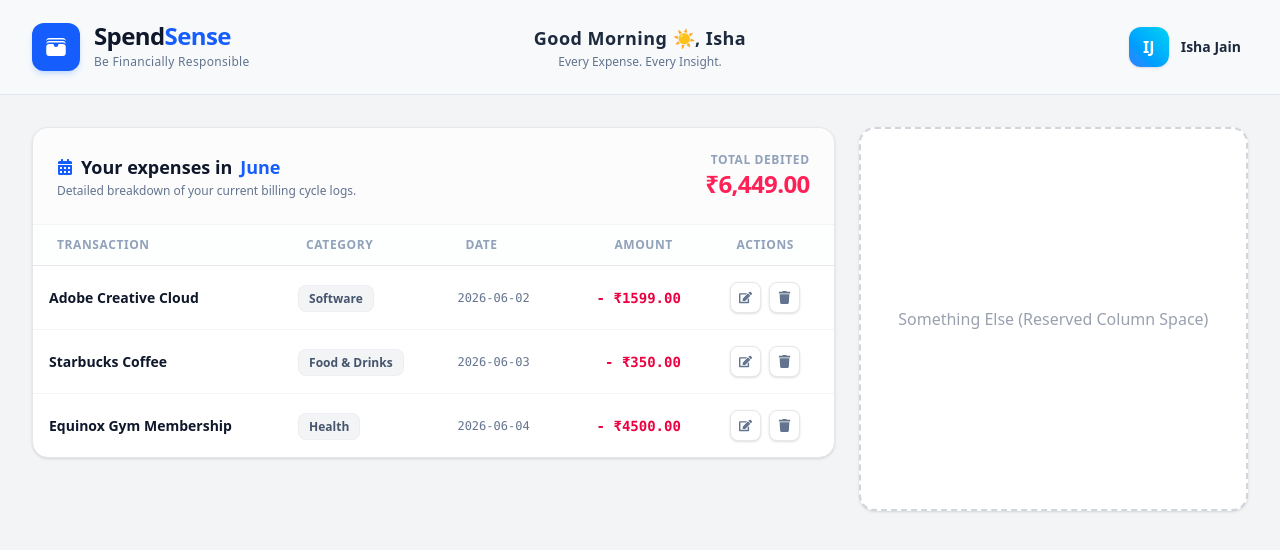
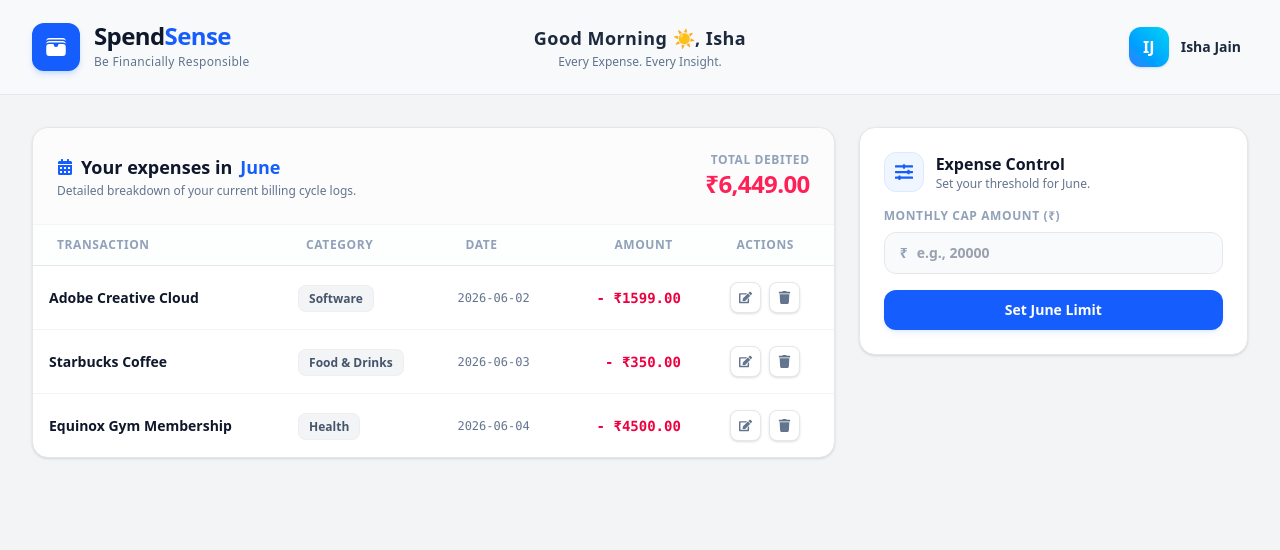
Before and after one commit to Isha740/Expense-Tracker-Web, a React (Vite) app in the folder client/: page / in a window 1280 px wide. Shown: the top 550 px of the page. Built offline with nearby package versions, Linux system fonts and the light colour scheme.

Commit message:
Modified files

```diff
--- a/client/src/App.jsx
+++ b/client/src/App.jsx
@@ -1,6 +1,7 @@
 import React from "react";
 import Header from "./components/Header";
 import ExpenseTable from "./components/ExpenseTable";
+import BudgetLimitCard from "./components/BudgetLimitCard"; // Import statement
 
 function App() {
   return (
@@ -9,7 +10,7 @@ function App() {
 
       <main className="max-w-7xl mx-auto px-4 py-8 sm:px-6 lg:px-8">
 
-        {/* Top metrics dashboard bar preview */}
+        {/* Top metrics summary row placeholder */}
         {/* <div className="border border-gray-200 rounded-2xl h-32 flex items-center justify-center text-gray-400 font-medium bg-white shadow-sm mb-6">
           Metrics Summary Row (Cards Placeholder)
         </div> */}
@@ -17,14 +18,14 @@ function App() {
         {/* 2-Column Main Structural Split */}
         <div className="grid grid-cols-1 lg:grid-cols-3 gap-6 items-start">
 
-          {/* LEFT SIDE: Consumes 2/3 of the screen spacing on large viewports */}
+          {/* LEFT SIDE: Core Table Log */}
           <div className="lg:col-span-2">
             <ExpenseTable />
           </div>
 
-          {/* RIGHT SIDE: Reserved space for your next custom modules */}
-          <div className="border-2 border-dashed border-gray-300 rounded-2xl h-96 flex items-center justify-center text-gray-400 font-medium bg-white shadow-sm p-6">
-            Something Else (Reserved Column Space)
+          {/* RIGHT SIDE: Interactive Expense Threshold Control */}
+          <div>
+            <BudgetLimitCard />
           </div>
 
         </div>
--- /dev/null
+++ b/client/src/components/BudgetLimitCard.jsx
@@ -0,0 +1,133 @@
+import React, { useState } from "react";
+import { FaSlidersH, FaCheckCircle, FaEdit, FaExclamationTriangle } from "react-icons/fa";
+
+export default function BudgetLimitCard() {
+  const [limit, setLimit] = useState("");
+  const [isLimitSet, setIsLimitSet] = useState(false);
+  const [inputValue, setInputValue] = useState("");
+
+  const currentTotalExpense = 6449;
+  const currentMonth = new Date().toLocaleString("default", { month: "long" });
+
+  const handleSetLimit = (e) => {
+    e.preventDefault();
+    if (!inputValue || isNaN(inputValue) || inputValue <= 0) return;
+    setLimit(parseFloat(inputValue));
+    setIsLimitSet(true);
+  };
+
+  const handleResetLimit = () => {
+    setIsLimitSet(false);
+  };
+
+  const percentSpent = limit ? Math.min((currentTotalExpense / limit) * 100, 100) : 0;
+  const isOverBudget = currentTotalExpense > limit;
+
+  return (
+    <div className="bg-white rounded-2xl border border-gray-200 shadow-sm overflow-hidden p-6 transition-all duration-300">
+
+      {/* CASE 1: Form View (Displays when no limit has been configured) */}
+      {!isLimitSet ? (
+        <div className="animate-in fade-in duration-200">
+          <div className="flex items-center gap-3 mb-4">
+            <div className="p-2.5 rounded-xl bg-blue-50 text-blue-600 border border-blue-100">
+              <FaSlidersH size={18} />
+            </div>
+            <div>
+              <h3 className="text-base font-bold text-slate-900">Expense Control</h3>
+              <p className="text-xs text-slate-500 font-medium">Set your threshold for {currentMonth}.</p>
+            </div>
+          </div>
+
+          <form onSubmit={handleSetLimit} className="space-y-4">
+            <div>
+              <label htmlFor="budget-limit" className="block text-xs font-bold text-slate-400 uppercase tracking-wider mb-2">
+                Monthly Cap Amount (₹)
+              </label>
+              <div className="relative">
+                <span className="absolute left-4 top-1/2 -translate-y-1/2 text-slate-400 font-semibold text-sm">₹</span>
+                <input
+                  id="budget-limit"
+                  type="number"
+                  placeholder="e.g., 20000"
+                  value={inputValue}
+                  onChange={(e) => setInputValue(e.target.value)}
+                  className="w-full pl-8 pr-4 py-2.5 bg-gray-50 border border-gray-200 rounded-xl text-sm font-semibold text-slate-800 placeholder-gray-400 focus:bg-white focus:border-blue-500 focus:ring-2 focus:ring-blue-500/10 transition-all duration-150 outline-none"
+                />
+              </div>
+            </div>
+
+            <button
+              type="submit"
+              className="w-full py-2.5 bg-blue-600 hover:bg-blue-700 text-white font-bold text-sm rounded-xl shadow-md shadow-blue-500/10 transition-all duration-150 focus:outline-none focus:ring-2 focus:ring-blue-500/50"
+            >
+              Set {currentMonth} Limit
+            </button>
+          </form>
+        </div>
+      ) : (
+        /* CASE 2: Metric Dashboard View (Displays when form disappears) */
+        <div className="animate-in fade-in slide-in-from-bottom-2 duration-300">
+          <div className="flex items-center justify-between mb-4">
+            <div className="flex items-center gap-2.5">
+              <FaCheckCircle className={isOverBudget ? "text-rose-500" : "text-emerald-500"} size={18} />
+              <span className="text-xs font-bold text-slate-400 uppercase tracking-wider">
+                {currentMonth} Budget Status
+              </span>
+            </div>
+            {/* Elegant action modifier to toggle form state back open if user wants to change it */}
+            <button
+              onClick={handleResetLimit}
+              className="p-1.5 rounded-lg border border-gray-100 bg-gray-50 text-slate-400 hover:text-blue-600 hover:bg-blue-50 hover:border-blue-100 transition-all duration-150"
+              title="Modify Limit"
+            >
+              <FaEdit size={14} />
+            </button>
+          </div>
+
+          {/* Large Data Display */}
+          <div className="space-y-1 mb-5">
+            <p className="text-xs text-slate-500 font-medium leading-none">Configured Cap</p>
+            <p className="text-3xl font-black text-slate-900 tracking-tight">
+              ₹{limit.toLocaleString("en-IN")}
+              <span className="text-xs text-slate-400 font-semibold ml-1.5">/ mo</span>
+            </p>
+          </div>
+
+          {/* Premium UX: Dynamic Budget Progress Calculation Engine */}
+          <div className="space-y-2">
+            <div className="flex justify-between text-xs font-bold">
+              <span className="text-slate-500">
+                Spent: <span className="text-slate-800 font-mono">₹{currentTotalExpense.toLocaleString("en-IN")}</span>
+              </span>
+              <span className={isOverBudget ? "text-rose-600 font-mono" : "text-blue-600 font-mono"}>
+                {percentSpent.toFixed(1)}%
+              </span>
+            </div>
+
+            {/* Progress Bar Track */}
+            <div className="w-full h-2.5 bg-gray-100 rounded-full overflow-hidden border border-gray-200/50">
+              <div
+                style={{ width: `${percentSpent}%` }}
+                className={`h-full rounded-full transition-all duration-500 cubic-bezier(0.4, 0, 0.2, 1) ${
+                  isOverBudget
+                    ? "bg-gradient-to-r from-rose-500 to-red-600 shadow-sm shadow-rose-500/20"
+                    : "bg-gradient-to-r from-blue-500 to-blue-600"
+                }`}
+              />
+            </div>
+
+            {/* Over Budget System Warning Flag */}
+            {isOverBudget && (
+              <div className="flex items-center gap-2 text-rose-600 bg-rose-50 border border-rose-100 rounded-xl p-2.5 mt-3 text-xs font-semibold animate-pulse">
+                <FaExclamationTriangle className="flex-shrink-0" />
+                <span>Cap breached! Reduce discretionary overhead.</span>
+              </div>
+            )}
+          </div>
+        </div>
+      )}
+
+    </div>
+  );
+}
--- a/client/src/components/ExpenseTable.jsx
+++ b/client/src/components/ExpenseTable.jsx
@@ -2,7 +2,6 @@ import React from "react";
 import { FaTrash, FaEdit, FaArrowDown, FaCalendarAlt } from "react-icons/fa";
 
 export default function ExpenseTable() {
-  // FAANG Signal: Mock data structured exactly like an eventual MongoDB schema
   const mockExpenses = [
     { id: "1", title: "Adobe Creative Cloud", amount: 1599, category: "Software", date: "2026-06-02" },
     { id: "2", title: "Starbucks Coffee", amount: 350, category: "Food & Drinks", date: "2026-06-03" },
```
